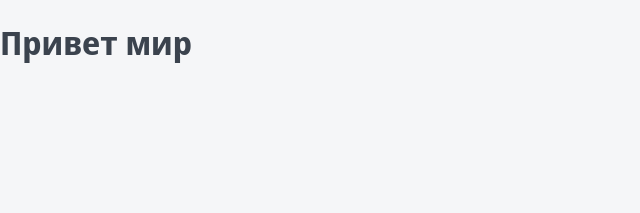
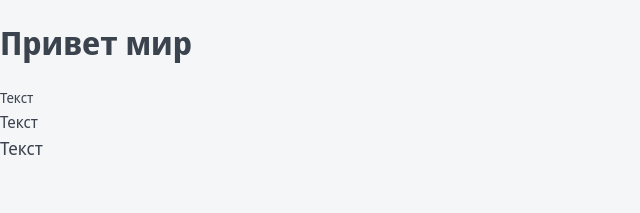
Before and after one commit to Yuzeyzer/react-next-ssr-typescript-top-api, a Next.js app: page / in a window 1280 px wide. Shown: the top 213 px of the page, without its empty margins (0-640 px from the left). Built offline with nearby package versions, Linux system fonts and the light colour scheme.

Commit message:
created P component && his interface && styles

```diff
--- /dev/null
+++ b/components/P/P.module.css
@@ -0,0 +1,20 @@
+.p {
+	margin: 0;
+
+	font-weight: 400;
+}
+
+.s {
+	font-size: 14px;
+	line-height: 24px;
+}
+
+.m {
+	font-size: 16px;
+	line-height: 24px;
+}
+
+.l {
+	font-size: 18px;
+	line-height: 29px;
+}
--- /dev/null
+++ b/components/P/index.tsx
@@ -0,0 +1,17 @@
+import { IPProps } from './P.props';
+import styles from './P.module.css';
+import cn from 'classnames';
+
+export const P = ({ size = 'm', children, ...props }: IPProps): JSX.Element => {
+	return (
+		<p
+			className={cn(styles.p, {
+				[styles.s]: size == 's',
+				[styles.m]: size == 'm',
+				[styles.l]: size == 'l',
+			})}
+			{...props}>
+			{children}
+		</p>
+	);
+};
--- a/components/index.ts
+++ b/components/index.ts
@@ -1,2 +1,3 @@
 export * from './Htag';
 export * from './Button';
+export * from './P';
--- a/pages/index.tsx
+++ b/pages/index.tsx
@@ -1,9 +1,12 @@
-import { Htag } from '../components';
+import { Htag, P } from '../components';
 
 export default function Home(): JSX.Element {
 	return (
 		<div>
 			<Htag tag='h1'>Привет мир</Htag>
+			<P size='s'>Текст</P>
+			<P>Текст</P>
+			<P size='l'>Текст</P>
 		</div>
 	);
 }
```
Also changed, not shown: components/P/P.props.ts (added, +7 -0 lines).
